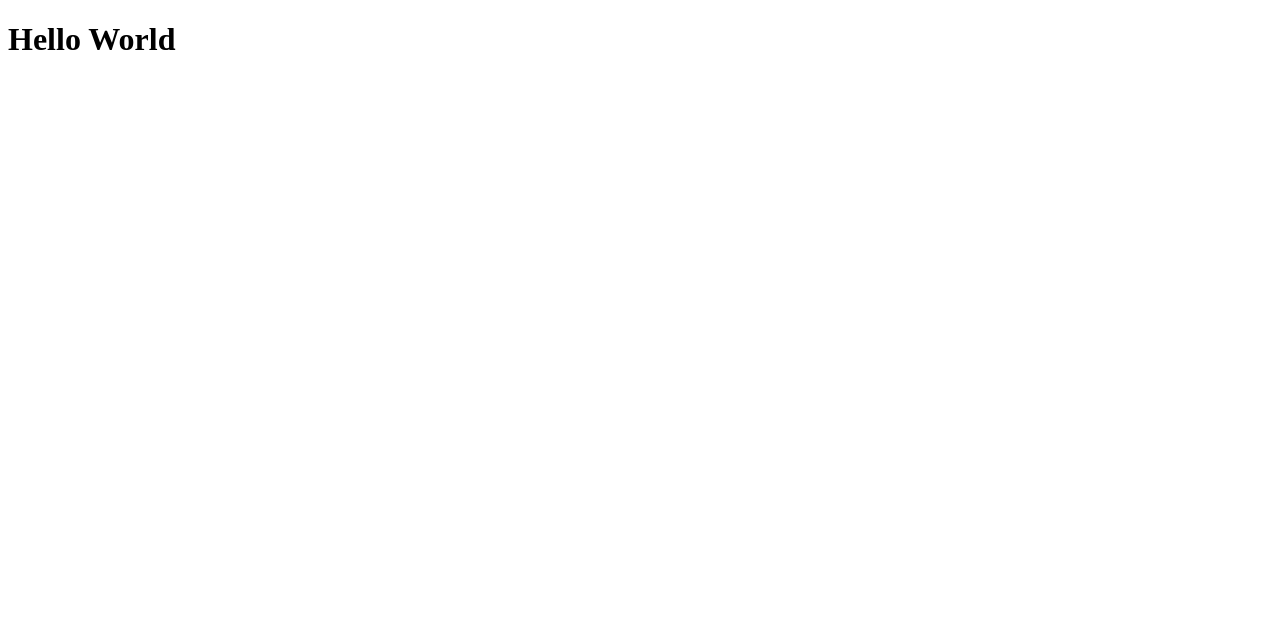
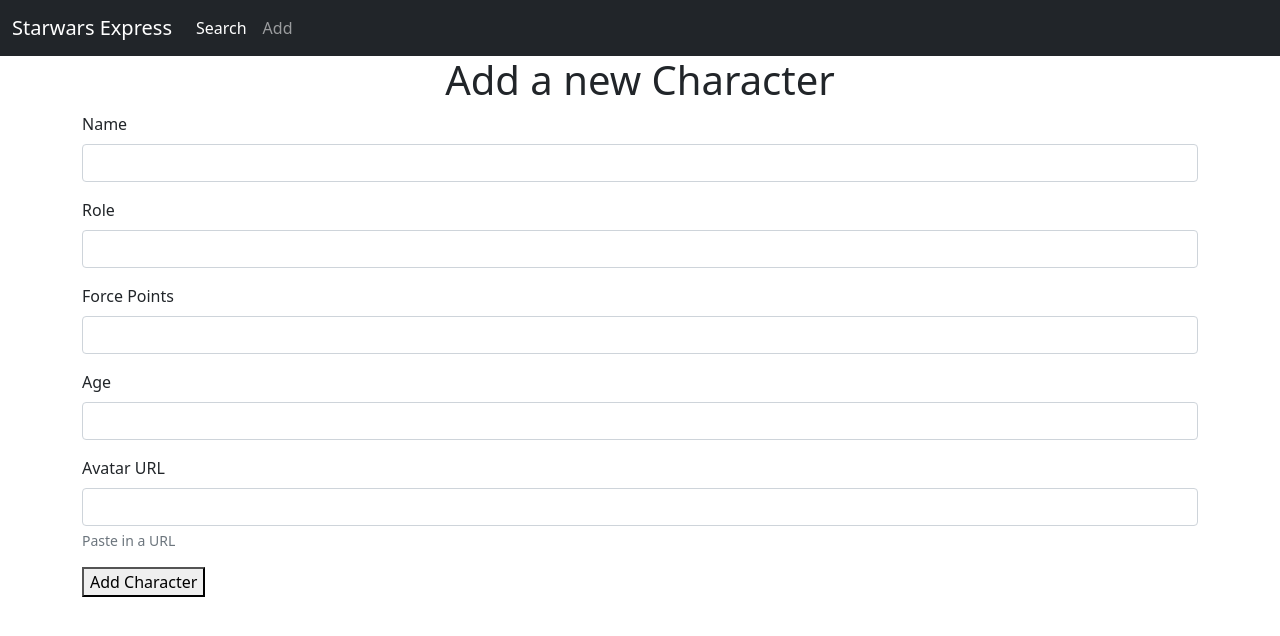
Before and after one commit to ryanpburnett/starwars-express, a website: page public/index.html in a window 1280 px wide. Drawn offline with nearby package versions, Linux system fonts and the light colour scheme.

Commit message:
connected postman

```diff
--- a/package.json
+++ b/package.json
@@ -9,6 +9,7 @@
   "author": "",
   "license": "ISC",
   "dependencies": {
+    "bootstrap": "^5.0.0-beta1",
     "express": "^4.17.1"
   },
   "devDependencies": {}
--- a/public/index.html
+++ b/public/index.html
@@ -1,11 +1,67 @@
 <!DOCTYPE html>
 <html lang="en">
 <head>
-    <meta charset="UTF-8">
-    <meta name="viewport" content="width=device-width, initial-scale=1.0">
-    <title>Star Wars Express</title>
+  <meta charset="UTF-8">
+  <meta name="viewport" content="width=device-width, initial-scale=1.0">
+  <title>Add - Starwars Express</title>
+  <link href="https://cdn.jsdelivr.net/npm/bootstrap@5.0.0-beta1/dist/css/bootstrap.min.css" rel="stylesheet" integrity="sha384-giJF6kkoqNQ00vy+HMDP7azOuL0xtbfIcaT9wjKHr8RbDVddVHyTfAAsrekwKmP1" crossorigin="anonymous">
 </head>
 <body>
-    <h1>Hello World</h1>
+  <nav class="navbar navbar-expand-lg navbar-dark bg-dark">
+    <div class="container-fluid">
+      <a class="navbar-brand" href="/">Starwars Express</a>
+      <button class="navbar-toggler" type="button" data-bs-toggle="collapse" data-bs-target="#navbarSupportedContent" aria-controls="navbarSupportedContent" aria-expanded="false" aria-label="Toggle navigation">
+        <span class="navbar-toggler-icon"></span>
+      </button>
+      <div class="collapse navbar-collapse" id="navbarSupportedContent">
+        <ul class="navbar-nav me-auto mb-2 mb-lg-0">
+          <li class="nav-item">
+            <a class="nav-link active" aria-current="page" href="/">Search</a>
+          </li>
+          <li class="nav-item">
+            <a class="nav-link" href="/add">Add</a>
+          </li>
+        </ul>
+      </div>
+    </div>
+  </nav>
+  <div class="container">
+    <h1 class="text-center">Add a new Character</h1>
+    <form>
+      <div class="mb-3">
+        <label for="name" class="form-label">Name</label>
+        <input type="text" class="form-control" id="name" name="name">
+      </div>
+      <div class="mb-3">
+        <label for="role" class="form-label">Role</label>
+        <input type="text" class="form-control" id="role" name="role">
+      </div>
+      <div class="mb-3">
+        <label for="forcePoints" class="form-label">Force Points</label>
+        <input type="text" class="form-control" id="forcePoints" name="forcePoints">
+      </div>
+      <div class="mb-3">
+        <label for="age" class="form-label">Age</label>
+        <input type="text" class="form-control" id="age" name="age">
+      </div>
+      <div class="mb-3">
+        <label for="avatar" class="form-label">Avatar URL</label>
+        <input type="text" class="form-control" id="avatar" name="avatar" aria-describedby="avatarHelp">
+        <div id="avatarHelp" class="form-text">Paste in a URL</div>
+      </div>
+      <button type="submit" name="submit">Add Character</button>
+    </form>
+  </div>
+  <script src="https://cdnjs.cloudflare.com/ajax/libs/jquery/3.5.1/jquery.min.js"></script>
+  <script>
+      const form = $('form')
+      const searchInput = $('#search')
+      form.on('submit', e => {
+        e.preventDefault()
+        const searchTerm = searchInput.val()
+        $.ajax(`/api/characters/${searchTerm}`)
+            .then(characterData)
+      })
+  </script>
 </body>
 </html>
```
Also changed, not shown: public/add.html (added), 1 other file.
